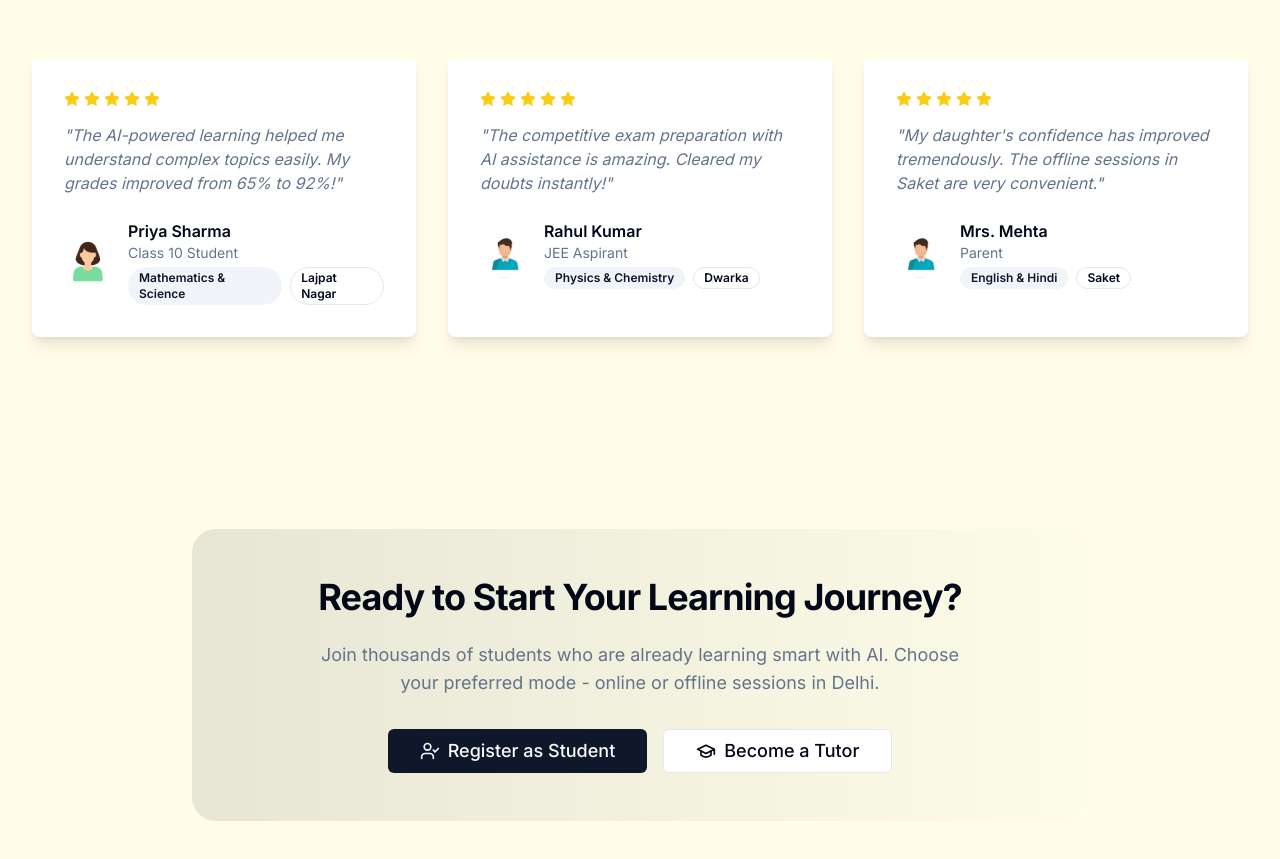
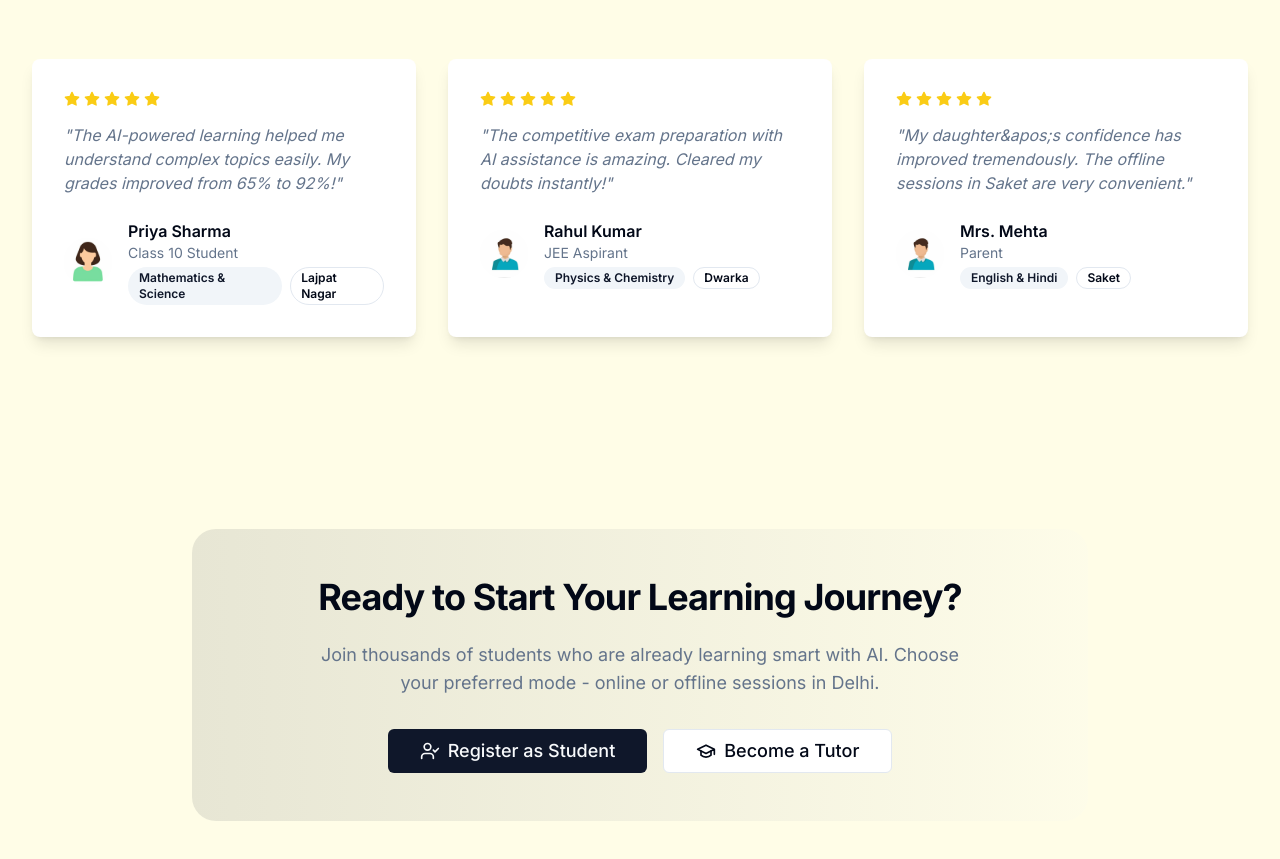
Before and after one commit to brahamandAI/Tutorbuddy, a Next.js app: page / in a window 1280 px wide. Shown: the part 4020-4879 px from the top of the page. Built offline with nearby package versions, Linux system fonts and the light colour scheme; no server answers.

Commit message:
wollah changes

```diff
--- a/src/app/page.tsx
+++ b/src/app/page.tsx
@@ -118,7 +118,7 @@ export default function Home() {
       name: "Mrs. Mehta",
       role: "Parent",
       avatar: "/avatars/mehta.jpg",
-      content: "My daughter's confidence has improved tremendously. The offline sessions in Saket are very convenient.",
+      content: "My daughter&apos;s confidence has improved tremendously. The offline sessions in Saket are very convenient.",
       rating: 5,
       subject: "English & Hindi",
       location: "Saket"
```
